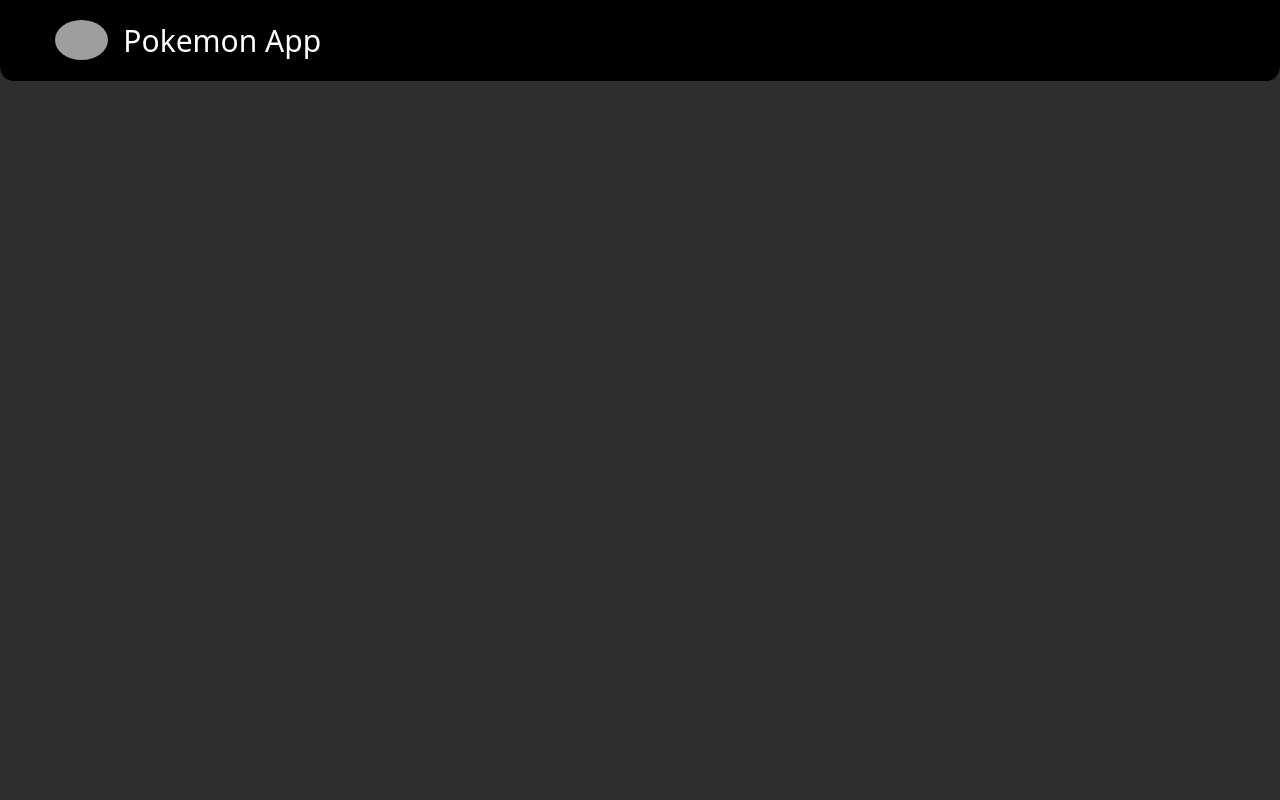
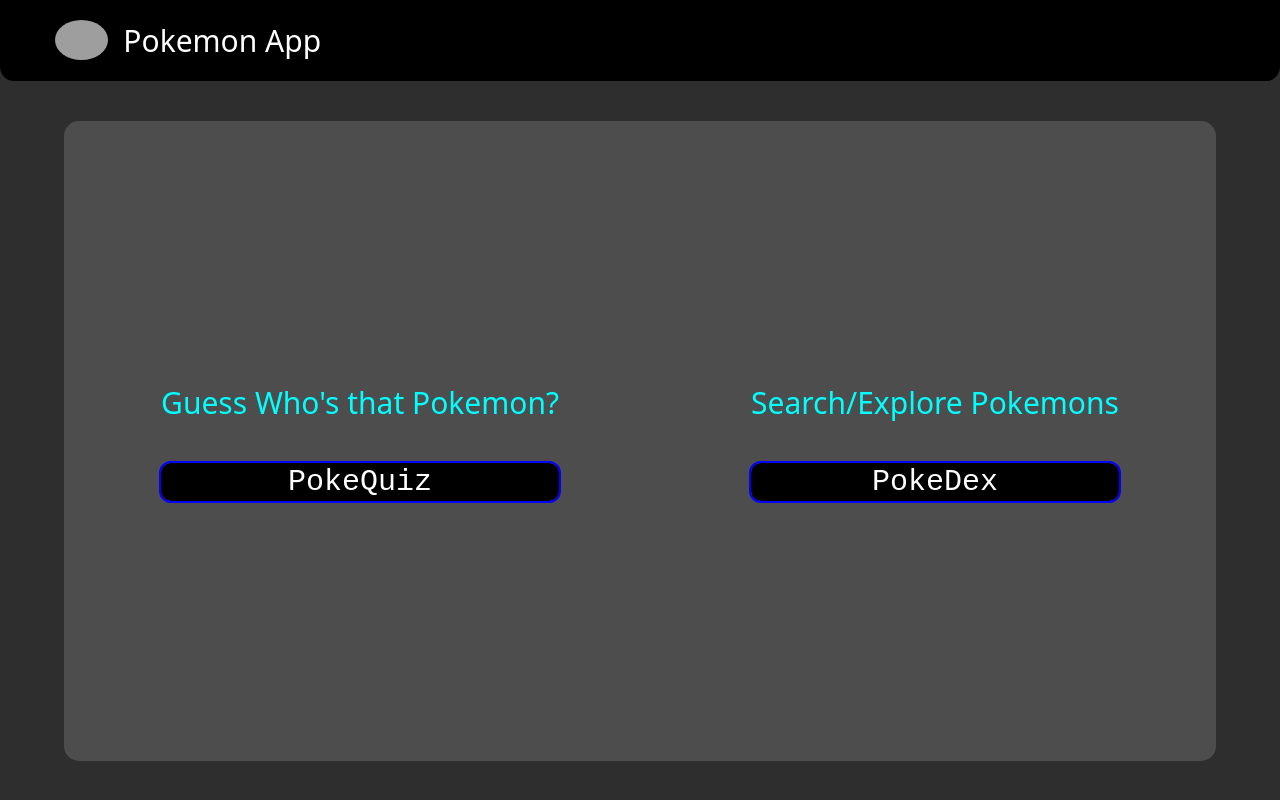
Before and after one commit to skm183/poke-app, a React (Vite) app: page / in a window 1280 px wide. Before the commit this address had no page. Built offline with nearby package versions, Linux system fonts and the light colour scheme; grey boxes are pictures that could not be loaded.

Commit message:
fix routes, update readme

```diff
--- a/src/App.jsx
+++ b/src/App.jsx
@@ -1,6 +1,6 @@
 import './App.css'
 import Navbar from './components/Navbar'
-import { Route, Routes, BrowserRouter } from 'react-router-dom'
+import { Route, Routes, HashRouter } from 'react-router-dom'
 import Home from './pages/Home'
 import Quiz from './pages/Quiz'
 import Pokedex from './pages/Pokedex'
@@ -11,14 +11,14 @@
   return (
     <>
 
-    <BrowserRouter>
+    <HashRouter>
       <Navbar/>
       <Routes>
-        <Route path='/poke-app/' element={<Home/>} />
-        <Route path='/poke-app/quiz/' element={<Quiz/>} />
-        <Route path='/poke-app/pokedex/' element={<Pokedex/>} />
+        <Route path='/' element={<Home/>} />
+        <Route path='/quiz/' element={<Quiz/>} />
+        <Route path='/pokedex/' element={<Pokedex/>} />
       </Routes>
-    </BrowserRouter>
+    </HashRouter>
     </>
   )
 }
```
Also changed, not shown: 1 other file (tests, documents, lock files or other folders).
